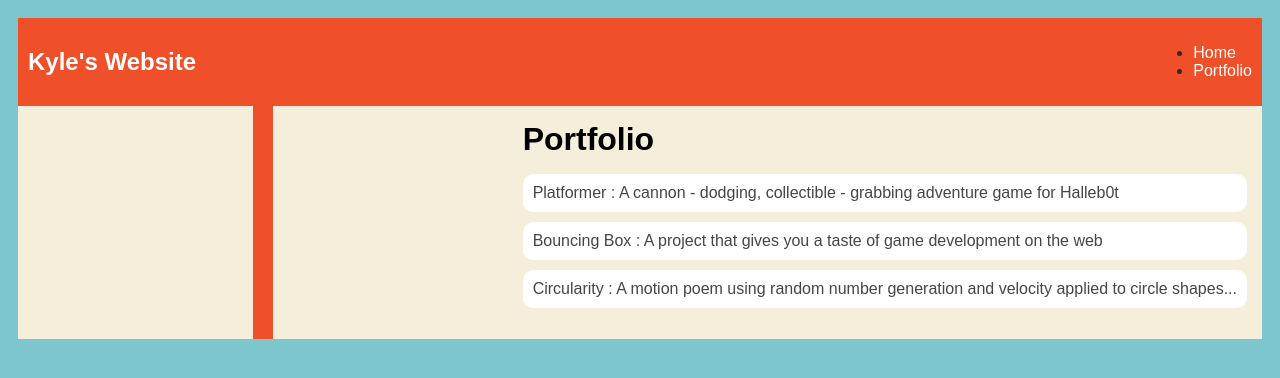
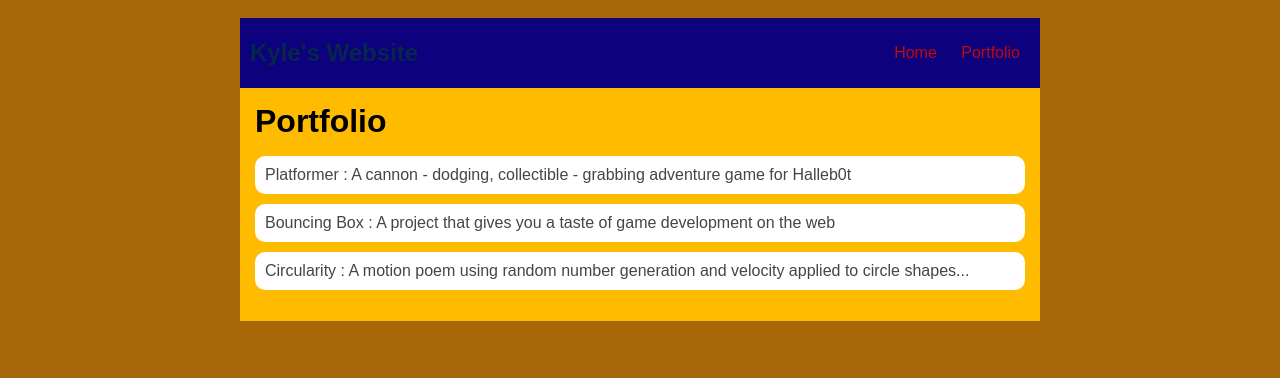
Before and after one commit to kylepowe/kylepowe.github.io, a plain HTML site: page portfolio.html in a window 1280 px wide. Drawn offline with Linux system fonts and the light colour scheme.

Commit message:
fixer upper

```diff
--- a/portfolio.html
+++ b/portfolio.html
@@ -4,8 +4,8 @@
         <title> My First Website</title>
         <style>
             body {
-                background: rgb(125, 198, 205);
-                color: rgb(45, 45, 45);
+                background: rgb(168, 104, 9);
+                color: rgb(122, 7, 7);
                 padding: 10px;
                 font-family: arial;
             }
@@ -16,7 +16,7 @@
 
             /* navigation menu */
             nav {
-                background: rgb(239, 80, 41);
+                background: rgb(13, 1, 126);
                margin: 0 auto;
                 display: flex;
                 padding: 10px;
@@ -24,7 +24,7 @@
             h1 {
                 display: flex;
                 align-items: center;
-                color: white;
+                color: rgb(7, 38, 75);
                 flex: 1;
                 margin: 0;
             }
@@ -37,12 +37,12 @@
             }
             a {
                 text-decoration: none;
-                color: #fff;
+                color: rgb(192, 11, 11);
             }
 
             /* main container area beneath menu */
             main {
-                background: rgb(245, 238, 219);
+                background: rgb(255, 187, 0);
                 display: flex;
             }
             .sidebar {
@@ -57,7 +57,7 @@
                 padding: 15px;
             }
             #interests {
-                border: 4px silver ridge;
+                border: 4px rgb(0, 0, 0) ridge;
                 padding: 8px;
             }
             h2, h3 {
@@ -92,18 +92,13 @@
     </head>
 
         <body>
-
-        <div id = "allcontents">
+        <div id = "all-contents">
             <nav>
                 <h1>Kyle's Website</h1>
-                <ul>
-                     <li><a href = "index.html">Home</a></li>
-                    <li><a href = "index.html">Portfolio</a></li>
+                <ul id= "nav-ul">
+                    <li class= "nav-li"><a href = "index.html">Home</a></li>
+                    <li class= "nav-li">  <a href = "portfolio.html">Portfolio</a></li>
                  </ul>
-            </nav>
-          <main>
-            <nav>
-                <!-- Nav stuff here...-->
             </nav>
           <main>
             <div class="content">
```
Also changed, not shown: index.html (+7 -11 lines). Lines whose indentation alone changed are shown as unchanged.
